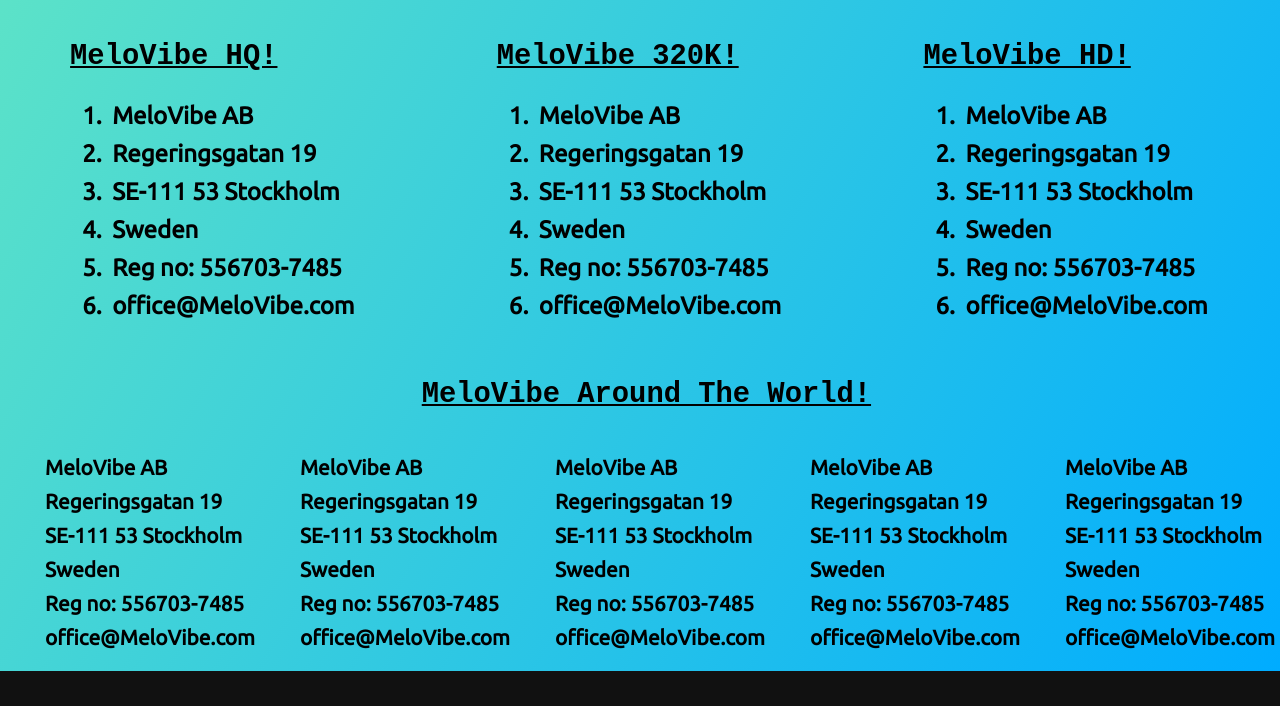
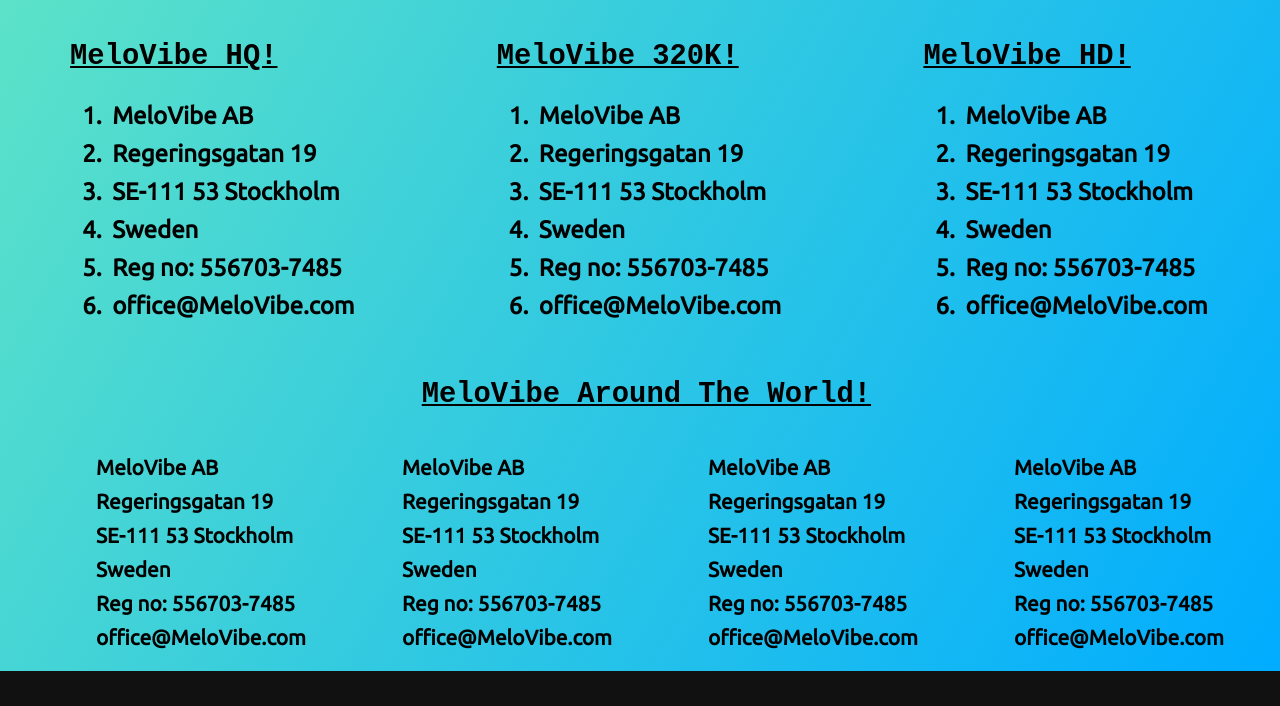
Before and after one commit to ANURAG-19YR/MeloVibe2, a plain HTML site: page AboutUs.html in a window 1280 px wide. Shown: the part 1261-1967 px from the top of the page. Drawn offline with Linux system fonts and the light colour scheme.

Commit message:
Update AboutUs.html
d

```diff
--- a/AboutUs.html
+++ b/AboutUs.html
@@ -161,14 +161,7 @@
                     <li>Reg no: 556703-7485</li>
                     <li>office@MeloVibe.com</li>
                 </ol>
-                <ol>
-                    <li>MeloVibe AB</li>
-                    <li>Regeringsgatan 19</li>
-                    <li>SE-111 53 Stockholm</li>
-                    <li>Sweden</li>
-                    <li>Reg no: 556703-7485</li>
-                    <li>office@MeloVibe.com</li>
-                </ol>
+
                 <!-- <ol>
                     <li>MeloVibe AB</li>
                     <li>Regeringsgatan 19</li>
```
